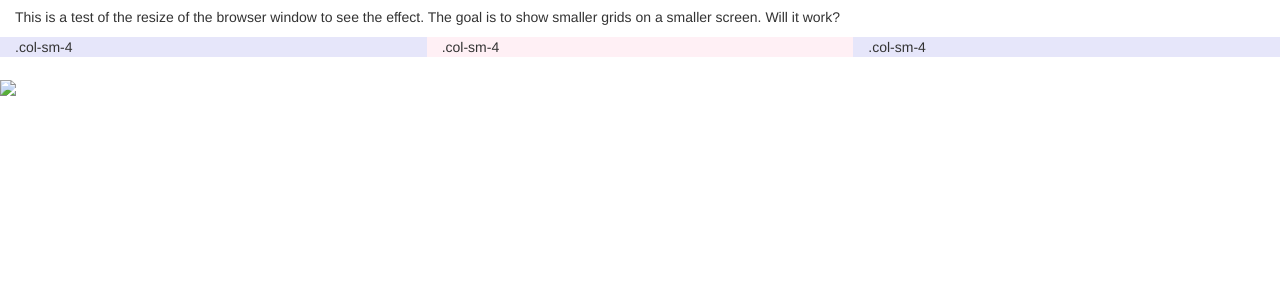
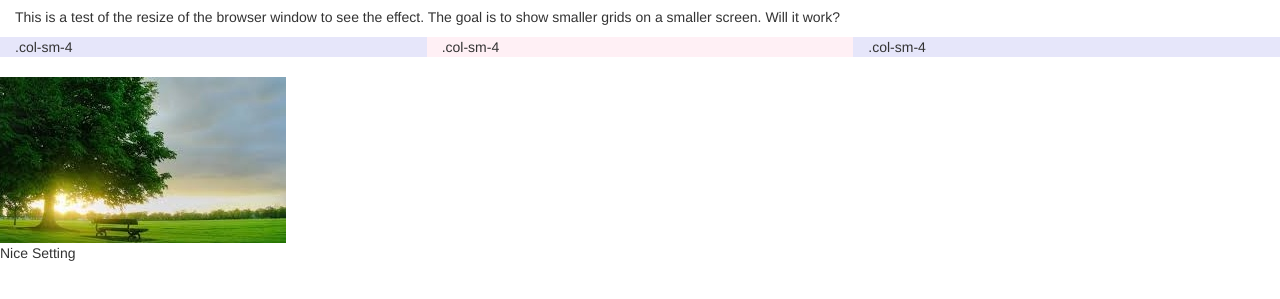
Before and after one commit to pbutler88/Bootstrap_1, a plain HTML site: page index.html in a window 1280 px wide. Shown: the part 63-362 px from the top of the page. Drawn offline with nearby package versions, Linux system fonts and the light colour scheme.

Commit message:
Altering image path

```diff
--- a/index.html
+++ b/index.html
@@ -22,6 +22,7 @@
   </div>
 </div>
 <br />
-<img src="TreeBench.jpg">
+<img src="images/TreeBench.jpg"><br />
+Nice Setting
 </body>
 </html>
```
